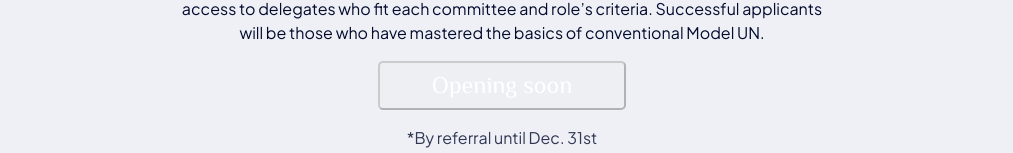
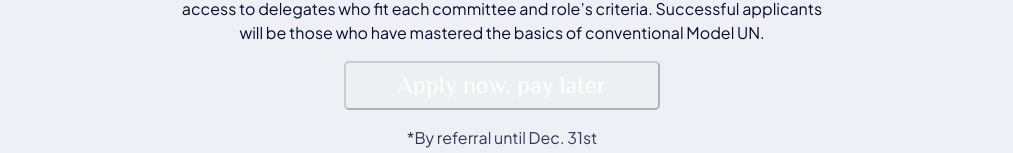
Before and after one commit to oklex/simnato-site, a Next.js app: page /registration in a window 1280 px wide. Shown: the part 479-632 px from the top of the page, without its empty margins (138-1151 px from the left). Built offline with nearby package versions, Linux system fonts and the light colour scheme.

Commit message:
re-showing registration link

```diff
--- a/src/pages/registration.tsx
+++ b/src/pages/registration.tsx
@@ -65,7 +65,7 @@ export const RegistrationPage = (): ReactElement => {
 							>
 								<Div padding="0 2rem">
 									<Header center level={5}>
-										{/* Apply now, pay later */} Opening soon
+										Apply now, pay later
 									</Header>
 								</Div>
 							</Button>
```
